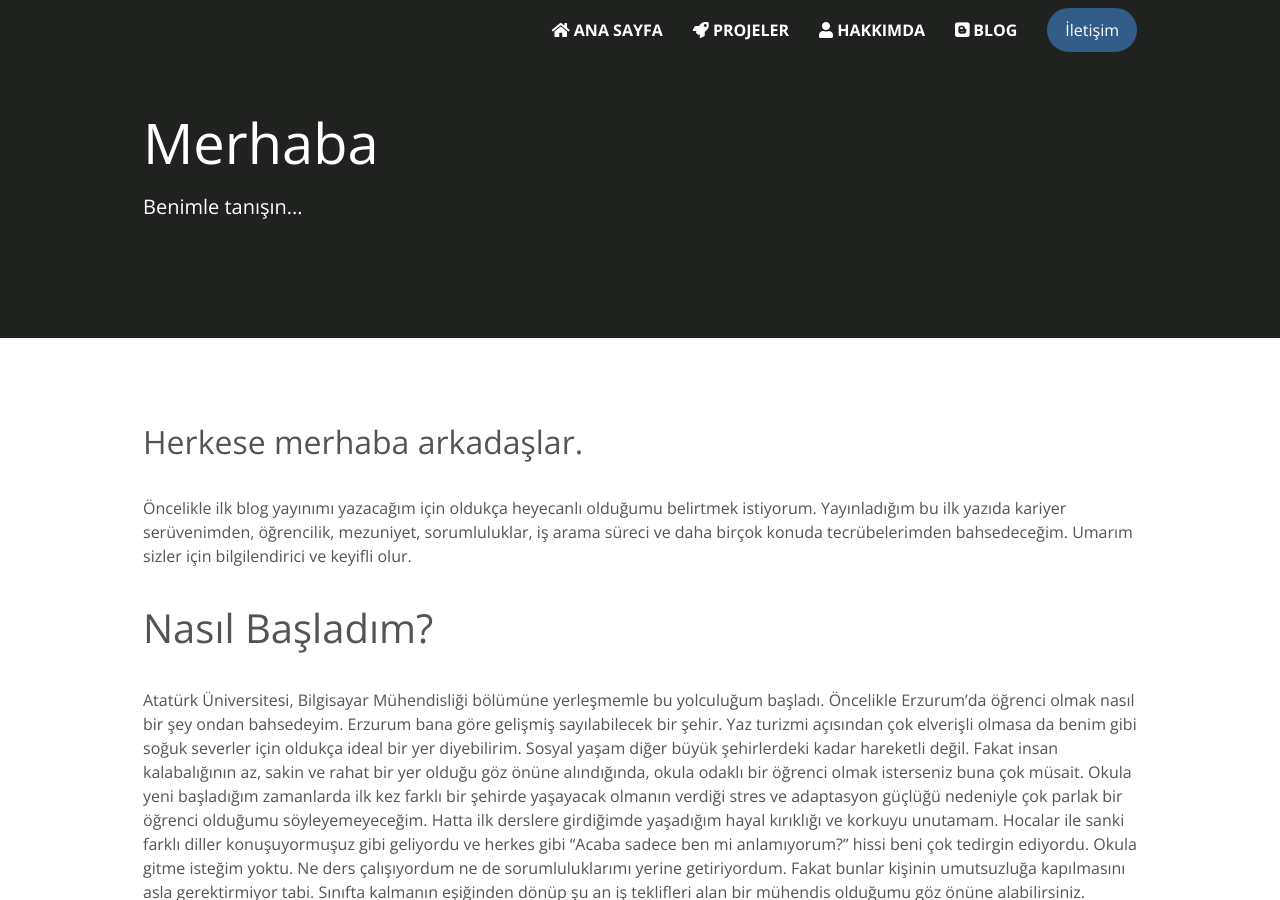
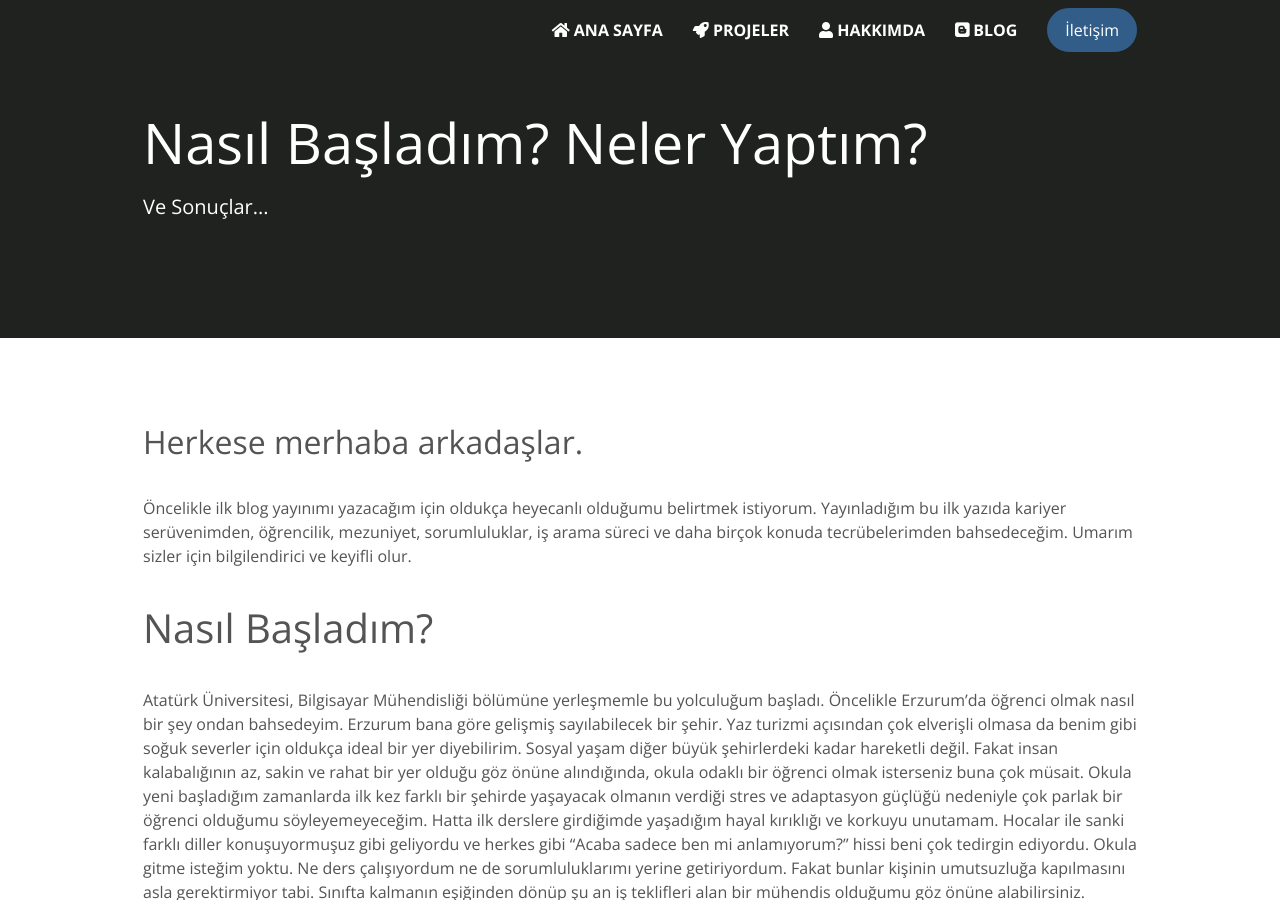
Before and after one commit to shrgrl/shrgrl.github.io, a Jekyll site: the page built from _blogger/index.html, in a window 1280 px wide and 900 px high. Built offline with Jekyll 4.4.1, drawn with Linux system fonts in a browser that asks for light colours; nearby versions of some CDN libraries; comment, search, counter and statistics services are not loaded.

Commit message:
Update index.html

```diff
--- a/_blogger/index.html
+++ b/_blogger/index.html
@@ -1,6 +1,6 @@
 ---
-title: Merhaba
-sub-title: Benimle tanışın...
+title: Nasıl Başladım? Neler Yaptım?
+sub-title: Ve Sonuçlar...
 collection: blogger
 layout: blog-item
 ---
```
